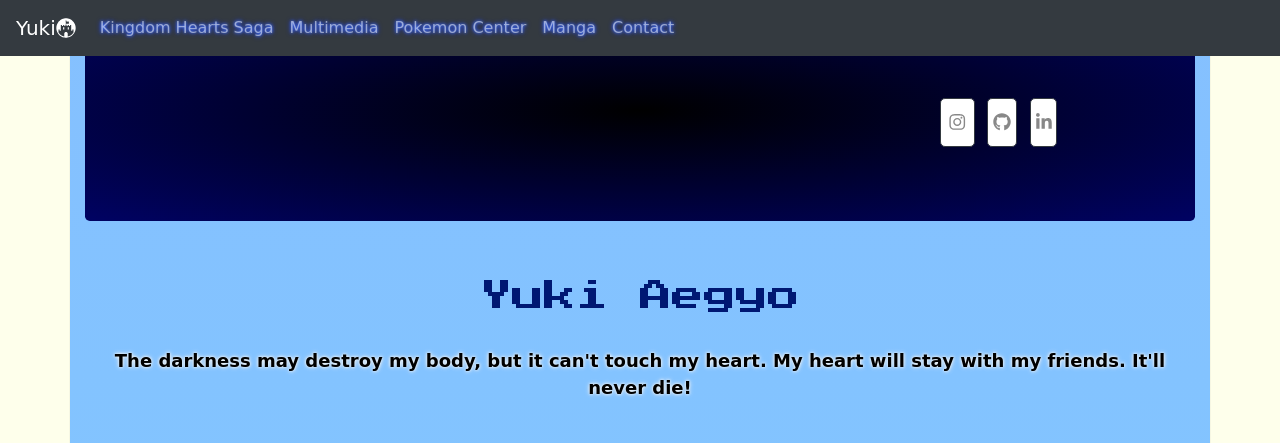
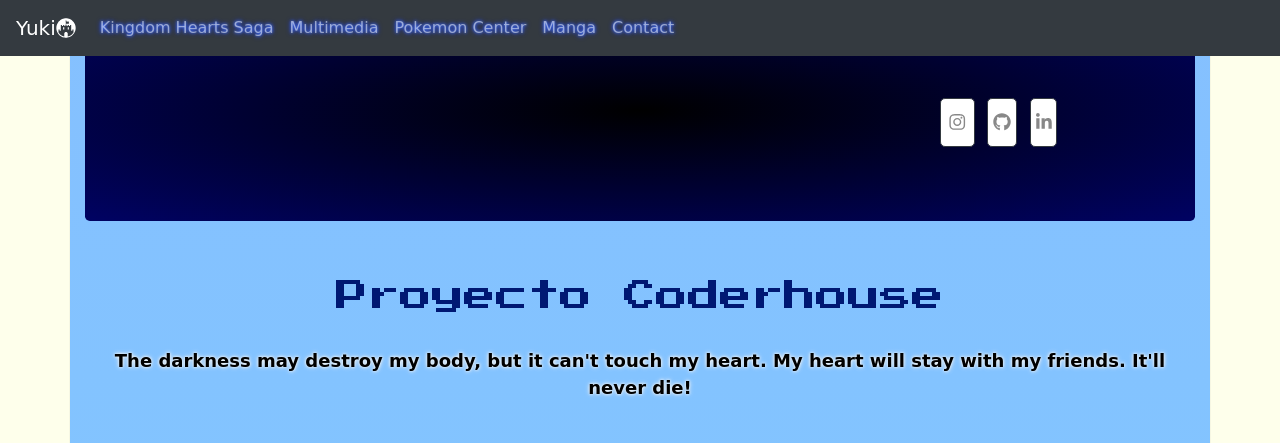
Before and after one commit to FaerieTales/yuki, a website: page index.html in a window 1280 px wide. Shown: the top 443 px of the page. Drawn offline with nearby package versions, Linux system fonts and the light colour scheme; a web font is replaced by a local one.

Commit message:
Update index.html

```diff
--- a/index.html
+++ b/index.html
@@ -65,7 +65,7 @@
 <br>
 <div class="row">
   <div class="col-lg-12 col-md-12 col-sm-12 col-xs-12">
-  <h2 class="pokemoncenter text-center">Yuki Aegyo</h2>
+  <h2 class="pokemoncenter text-center">Proyecto Coderhouse</h2>
 </div>
 </div>
 <br>
```
